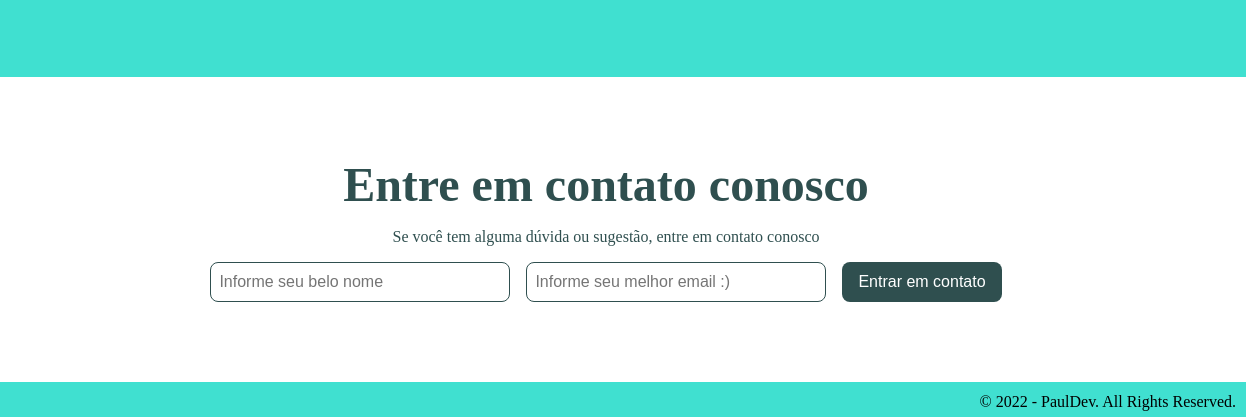
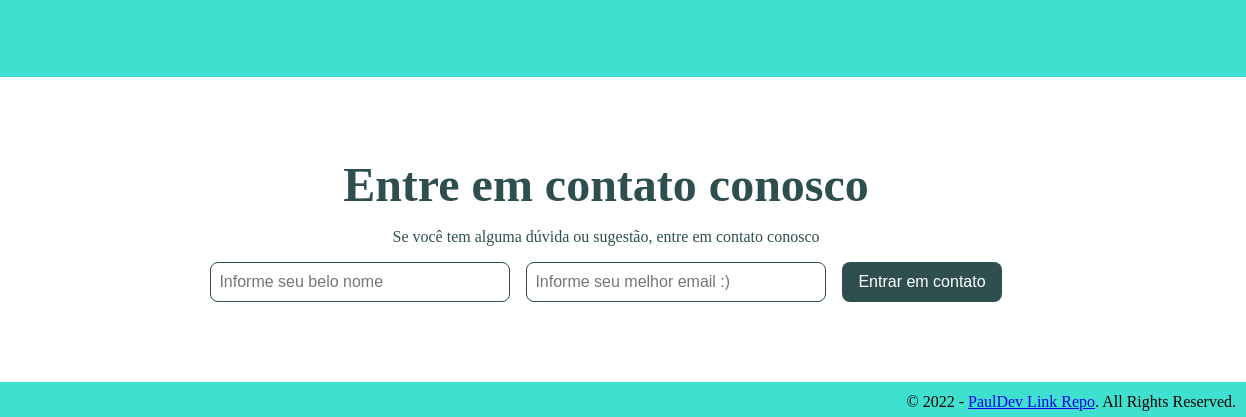
Before and after one commit to PauloVictorMateus/pet_love, a plain HTML site: page index.html in a window 1280 px wide. Shown: the part 2725-3142 px from the top of the page, 34-1280 px from the left. Drawn offline with Linux system fonts and the light colour scheme.

Commit message:
feat: adding link repo

```diff
--- a/index.html
+++ b/index.html
@@ -229,7 +229,12 @@
     </section>
     <footer>
       <img src="./images/logo.svg" class="logo-footer" alt="logo" />
-      <p>© 2022 - PaulDev. All Rights Reserved.</p>
+      <p>
+        © 2022 -
+        <a href="https://github.com/PauloVictorMateus/pet_love"
+          >PaulDev Link Repo</a
+        >. All Rights Reserved.
+      </p>
     </footer>
   </body>
 </html>
```
